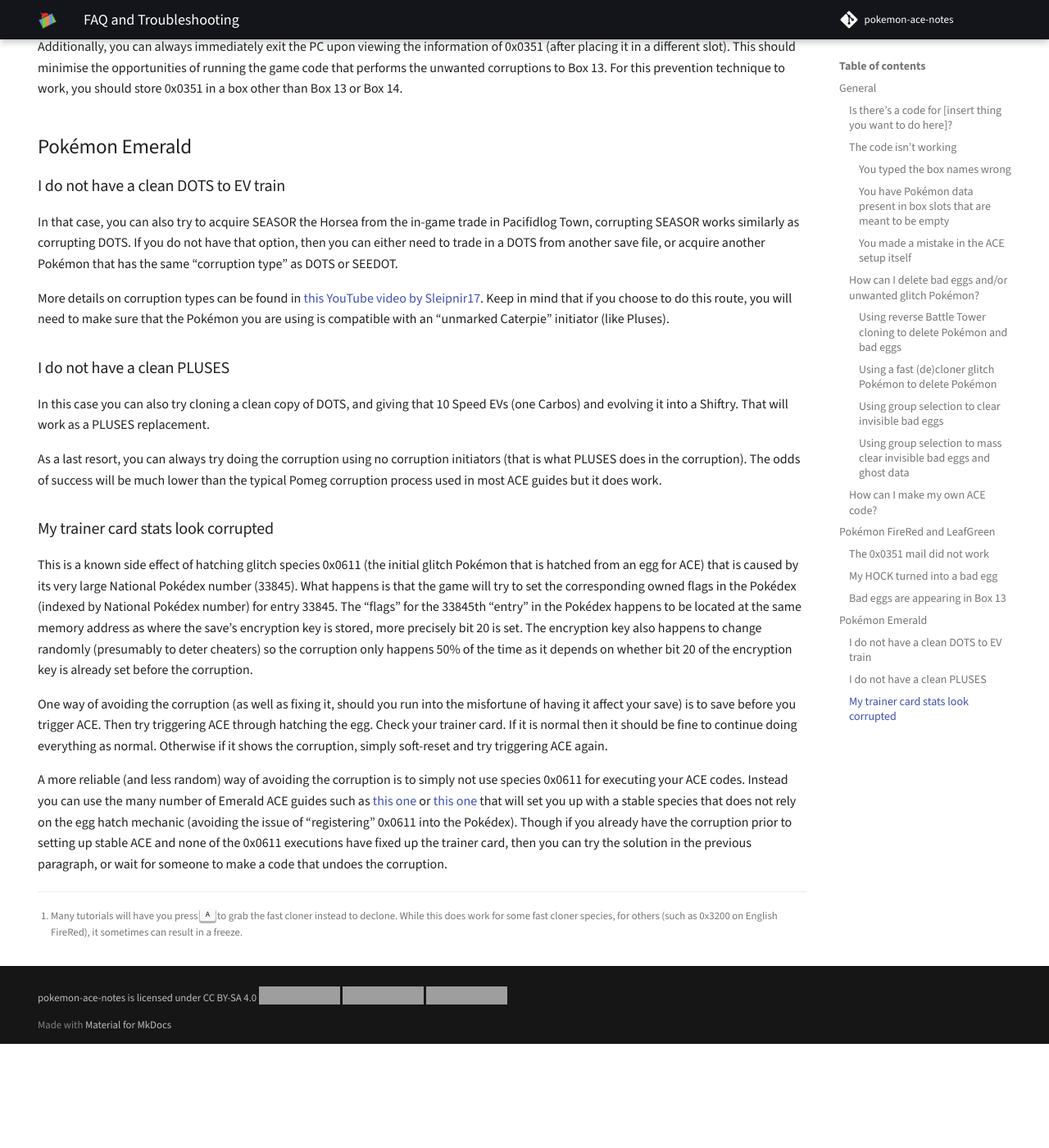
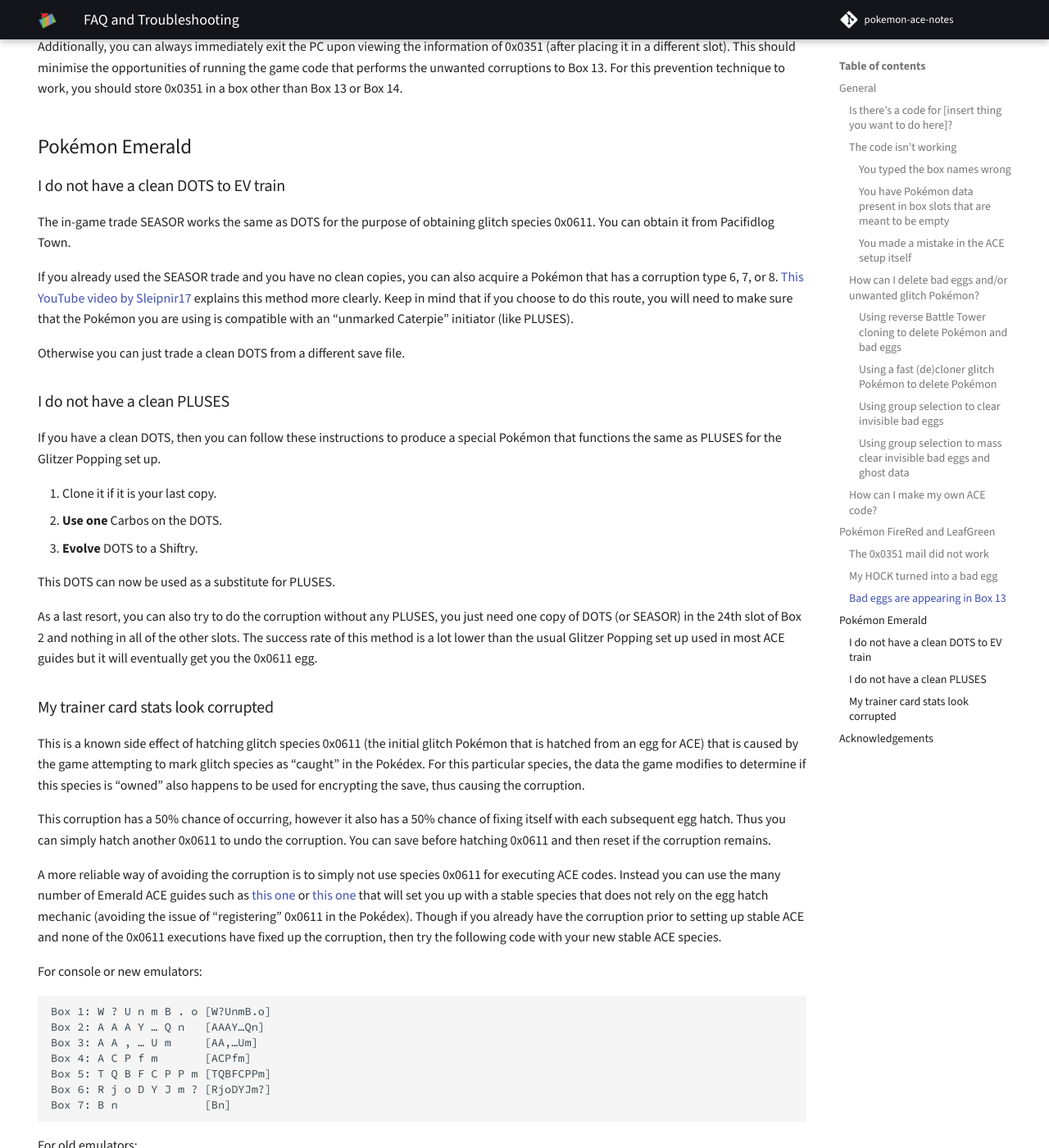
Before and after one commit to pomeg-letterbombers/pokemon-ace-notes, an MkDocs documentation site: the page built from docs/faq.md, in a window 1280 px wide and 1400 px high, scrolled down 6501 px. Shown: the whole window at 82% size. Built offline with MkDocs 1.6.1 and Material for MkDocs 9.7.7, drawn with Linux system fonts in a browser that asks for light colours; comment, search, counter and statistics services are not loaded; before the commit the page ends 7774 px from its top, so only the background shows below that; some of the changed text lies outside the part shown; grey boxes are pictures that could not be loaded.

Commit message:
Update faq.md
Clarify the answers to these questions:

- "I do not have a clean DOTS to EV train"
- "I do not have a clean PLUSES"
- "My trainer card stats look corrupted"

````diff
--- a/docs/faq.md
+++ b/docs/faq.md
@@ -402,58 +402,172 @@
 
 ### I do not have a clean DOTS to EV train
 
-In that case, you can also try to acquire SEASOR the Horsea from the
-in-game trade in Pacifidlog Town, corrupting SEASOR works similarly as
-corrupting DOTS. If you do not have that option, then you can either
-need to trade in a DOTS from another save file, or acquire another
-Pokémon that has the same “corruption type” as DOTS or SEEDOT.
+The in-game trade SEASOR works the same as DOTS
+for the purpose of obtaining glitch species 0x0611.
+You can obtain it from Pacifidlog Town.
 
-More details on corruption types can be found in
-[this YouTube video by Sleipnir17](https://www.youtube.com/watch?v=9ZeP9Np6zeU).
-Keep in mind that if you choose to do this route, you will need to make
-sure that the Pokémon you are using is compatible with an “unmarked
-Caterpie” initiator (like Pluses).
+If you already used the SEASOR trade
+and you have no clean copies,
+you can also acquire a Pokémon
+that has a corruption type 6, 7, or 8.
+[This YouTube video by Sleipnir17](https://www.youtube.com/watch?v=9ZeP9Np6zeU)
+explains this method more clearly.
+Keep in mind that if you choose to do this route,
+you will need to make sure that
+the Pokémon you are using is compatible with
+an “unmarked Caterpie” initiator (like PLUSES).
+
+Otherwise you can just trade a clean DOTS from a different save file.
 
 ### I do not have a clean PLUSES
 
-In this case you can also try cloning a clean copy of DOTS, and giving
-that 10 Speed EVs (one Carbos) and evolving it into a Shiftry. That will
-work as a PLUSES replacement.
+If you have a clean DOTS,
+then you can follow these instructions to produce a special Pokémon
+that functions the same as PLUSES
+for the Glitzer Popping set up.
 
-As a last resort, you can always try doing the corruption using no
-corruption initiators (that is what PLUSES does in the corruption). The
-odds of success will be much lower than the typical Pomeg corruption
-process used in most ACE guides but it does work.
+1.  Clone it if it is your last copy.
+2.  **Use** **one** Carbos on the DOTS.
+3.  **Evolve** DOTS to a Shiftry.
+
+This DOTS can now be used as a substitute for PLUSES.
+
+As a last resort,
+you can also try to do the corruption without any PLUSES,
+you just need one copy of DOTS (or SEASOR)
+in the 24th slot of Box 2
+and nothing in all of the other slots.
+The success rate of this method is a lot lower
+than the usual Glitzer Popping set up
+used in most ACE guides
+but it will eventually get you the 0x0611 egg.
 
 ### My trainer card stats look corrupted
 
-This is a known side effect of hatching glitch species 0x0611 (the initial
-glitch Pokémon that is hatched from an egg for ACE) that is caused by its
-very large National Pokédex number (33845). What happens is that the game
-will try to set the corresponding owned flags in the Pokédex (indexed by
-National Pokédex number) for entry 33845. The “flags” for the 33845th
-“entry” in the Pokédex happens to be located at the same memory address
-as where the save’s encryption key is stored, more precisely bit 20 is
-set. The encryption key also happens to change randomly (presumably to
-deter cheaters) so the corruption only happens 50% of the time as it
-depends on whether bit 20 of the encryption key is already set before
-the corruption.
+This is a known side effect of hatching glitch species 0x0611
+(the initial glitch Pokémon that is hatched from an egg for ACE)
+that is caused by the game attempting
+to mark glitch species as “caught” in the Pokédex.
+For this particular species,
+the data the game modifies
+to determine
+if this species is “owned”
+also happens to be used for encrypting the save,
+thus causing the corruption.
 
-One way of avoiding the corruption (as well as fixing it, should you run
-into the misfortune of having it affect your save) is to save before you
-trigger ACE. Then try triggering ACE through hatching the egg. Check your
-trainer card. If it is normal then it should be fine to continue doing
-everything as normal. Otherwise if it shows the corruption, simply
-soft-reset and try triggering ACE again.
+This corruption has a 50% chance of occurring,
+however it also has a 50% chance of fixing itself
+with each subsequent egg hatch.
+Thus you can simply hatch another 0x0611 to undo the corruption.
+You can save before hatching 0x0611
+and then reset if the corruption remains.
 
-A more reliable (and less random) way of avoiding the corruption is to
-simply not use species 0x0611 for executing your ACE codes. Instead you
-can use the many number of Emerald ACE guides such as
+A more reliable way
+of avoiding the corruption
+is to simply not use species 0x0611
+for executing ACE codes.
+Instead you can use the many number of Emerald ACE guides such as
 [this one](https://gist.github.com/claydolwithexplosion/017f1784deebcd118b61d3ad917edb3c)
 or [this one](https://e-sh4rk.github.io/ACE3/)
-that will set you up with a stable species that does not rely on the egg
-hatch mechanic (avoiding the issue of “registering” 0x0611 into the
-Pokédex). Though if you already have the corruption prior to setting up
-stable ACE and none of the 0x0611 executions have fixed up the trainer
-card, then you can try the solution in the previous paragraph, or wait
-for someone to make a code that undoes the corruption.
+that will set you up with a stable species
+that does not rely on the egg hatch mechanic
+(avoiding the issue
+of “registering” 0x0611 in the Pokédex).
+Though if you already have the corruption
+prior to setting up stable ACE
+and none of the 0x0611 executions have fixed up the corruption,
+then try the following code with your new stable ACE species.
+
+For console or new emulators:
+
+```
+Box 1: W ? U n m B . o [W?UnmB.o]
+Box 2: A A A Y … Q n   [AAAY…Qn]
+Box 3: A A , … U m     [AA,…Um]
+Box 4: A C P f m       [ACPfm]
+Box 5: T Q B F C P P m [TQBFCPPm]
+Box 6: R j o D Y J m ? [RjoDYJm?]
+Box 7: B n             [Bn]
+```
+
+For old emulators:
+
+```
+Box 1: W ? U n m B . o [W?UnmB.o]
+Box 2: A A A Y … Q n   [AAAY…Qn]
+Box 3: A A / … U m     [AA/…Um]
+Box 4: A … Q f m       [A…Qfm]
+Box 5: T Q B F … Q P m [TQBF…QPm]
+Box 6: R j o D Y J m ? [RjoDYJm?]
+Box 7: B n             [Bn]
+```
+
+<details class="admonition note" markdown="block">
+
+<summary class="admonition-title">How exactly does the corruption occur?</summary>
+
+The savefile has two arrays of flags
+that are used for keeping track of Pokémon species for the Pokédex.
+One tracks whether a Pokémon species has been owned by the player before,
+while the other tracks whether a Pokémon has been seen by the player before.
+
+The arrays are indexed using a Pokémon’s national Pokédex number
+and the number of flags allocated to each array
+is the number of valid Pokémon species[^2] in the game.
+This system works well for valid Pokémon species,
+but works less great for invalid Pokémon species.
+
+On the surface,
+you might think that glitch species 0x0611
+has the Pokédex number of 3021
+or some other number nearby.
+However the game actually pulls its Pokédex number
+from some other place in the game data
+which is indexed using the Pokémon’s internal index number.
+From there it gets the Pokédex number of 33845
+which is a large value that would place the corresponding flags
+for the species in a place
+far outside the bounds
+from the either of the Pokédex arrays.
+
+In this case the owned flags
+for species 33845 would be located on bit 20
+of the save’s encryption key
+which is used to encrypt the bag, money, miscellaneous data on the trainer card etc.
+The encryption key also changes regularly,
+and on some encryption keys,
+the game sees that species 0x0351 has been owned by the player before
+and leaves the flag as is,
+causing no corruption to occur (or leave the corruption as is).
+On saves with the corruption already,
+the changing encryption key can also unset the owned flag
+and on the next egg hatch,
+the game thinks that
+the player has never owned species 33845
+and sets the owned flags for it again,
+effectively undoing the corruption.
+
+This issue affects all glitch species with
+a Pokédex number greater than 412,
+and occurs on in these cases (not a complete list of cases):
+
+*   Seeing them in a battle
+*   Catching them in a wild battle
+*   Hatching an egg containing the glitch species
+*   Evolving a Pokémon into one of these glitch species
+
+[^2]:
+    Technically,
+    it is slightly more than needed
+    due to the constant that is used
+    for calculating the array size accounting
+    for what were the Unown forms
+    in their old positions within the internal species list.
+    [Source](https://github.com/pret/pokeemerald/blob/c5bbaeab5d2469a12dd323021328f08c0d45f98b/include/global.h#L145)
+
+</details>
+
+## Acknowledgements
+
+*   claydolwithexplosion (Mettrich) created the remedy code
+    for the 0x0611 trainer card corruption.
````
